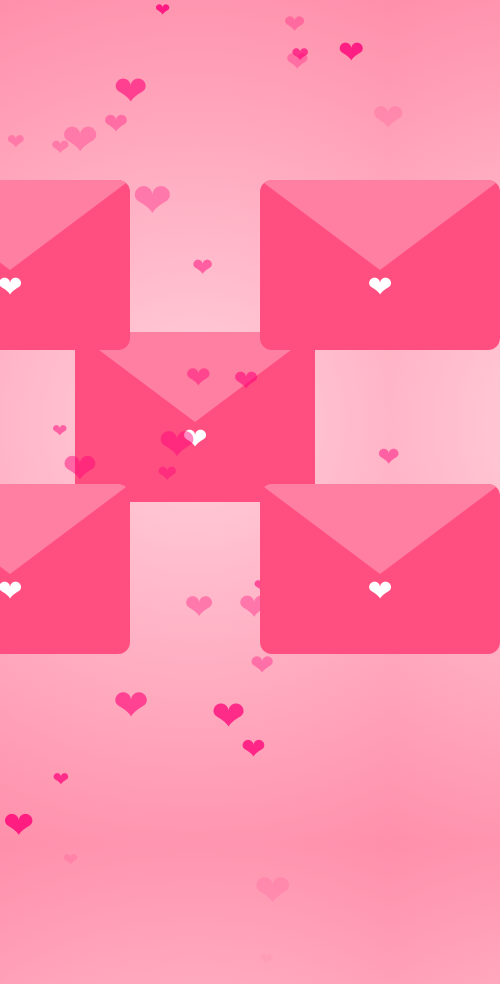
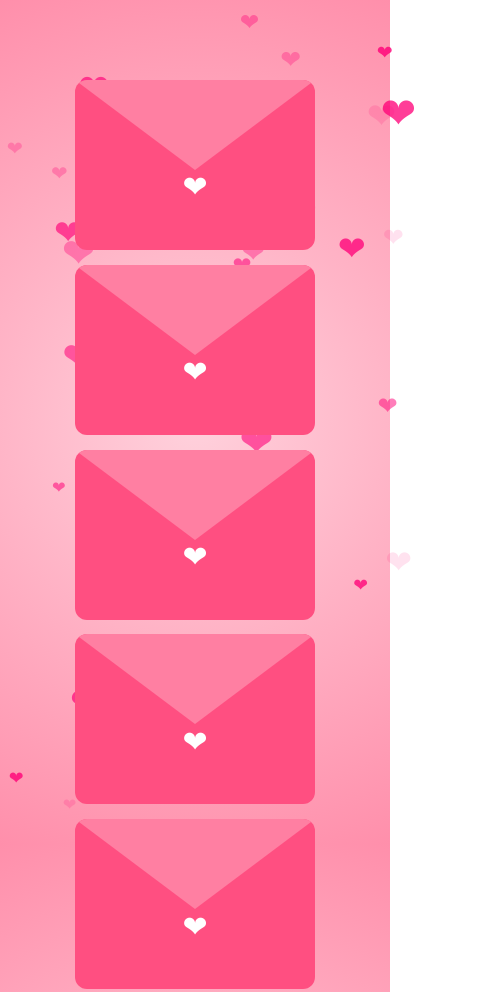
Before and after one commit to alexandisp/sof, a plain HTML site: page index.html in a window 390 px wide. Shown: the top 992 px of the page, 500 px wide, since content can reach past the window. Drawn offline with Linux system fonts and the light colour scheme.

Commit message:
Revise index.html for love letter design
Updated HTML structure and styles for love letters.

```diff
--- a/index.html
+++ b/index.html
@@ -2,7 +2,8 @@
 <html lang="es">
 <head>
 <meta charset="UTF-8">
-<title>para ti sof</title>
+<meta name="viewport" content="width=device-width, initial-scale=1.0">
+<title>Cartas de Amor 💌</title>
 
 <style>
 body {
@@ -19,16 +20,17 @@ body {
   height: 100%;
 }
 
-/* WRAPPER */
+/* ===================== */
+/* SOBRES Y CARTAS (BASE) */
+/* ===================== */
+
 .envelope-wrapper {
   position: absolute;
   width: 240px;
   height: 180px;
 }
 
-/* SOBRE */
 .envelope {
-  position: absolute;
   width: 240px;
   height: 170px;
   background: #ff4f81;
@@ -36,6 +38,7 @@ body {
   cursor: pointer;
   z-index: 3;
   overflow: hidden;
+  position: absolute;
 }
 
 .envelope::before {
@@ -59,7 +62,6 @@ body {
   animation: beat 1.4s infinite;
 }
 
-/* CARTA */
 .letter {
   position: absolute;
   width: 220px;
@@ -86,34 +88,57 @@ body {
   z-index: 4;
 }
 
-/* POSICIONES (MÁS AL CENTRO) */
-.center {
-  top: 50%;
-  left: 50%;
-  transform: translate(-50%, -50%);
+/* ===================== */
+/* POSICIONES PC */
+/* ===================== */
+
+.center { top: 50%; left: 50%; transform: translate(-50%, -50%); }
+.top-left { top: 180px; left: 260px; }
+.top-right { top: 180px; right: 260px; }
+.bottom-left { bottom: 180px; left: 260px; }
+.bottom-right { bottom: 180px; right: 260px; }
+
+/* ===================== */
+/* CELULAR */
+/* ===================== */
+
+@media (max-width: 768px) {
+
+  body {
+    overflow-y: auto;
   }
 
-.top-left {
-  top: 180px;
-  left: 260px;
+  .container {
+    display: flex;
+    flex-direction: column;
+    align-items: center;
+    gap: 80px;
+    padding: 80px 0;
   }
 
-.top-right {
-  top: 180px;
-  right: 260px;
+  .envelope-wrapper {
+    position: relative;
+    transform: scale(0.9);
   }
 
-.bottom-left {
-  bottom: 180px;
-  left: 260px;
+  .center,
+  .top-left,
+  .top-right,
+  .bottom-left,
+  .bottom-right {
+    top: auto;
+    left: auto;
+    right: auto;
+    bottom: auto;
+    transform: none;
   }
 
-.bottom-right {
-  bottom: 180px;
-  right: 260px;
 }
 
+/* ===================== */
 /* ANIMACIONES */
+/* ===================== */
+
 @keyframes beat {
   0% { transform: translate(-50%, -50%) scale(1); }
   25% { transform: translate(-50%, -50%) scale(1.35); }
@@ -125,14 +150,12 @@ body {
 @keyframes floatLeft { to { transform: translateX(-120vw); opacity: 0; } }
 @keyframes floatRight { to { transform: translateX(120vw); opacity: 0; } }
 
-/* CORAZONES */
 .heart {
   position: fixed;
   color: rgba(255, 0, 120, 0.85);
   pointer-events: none;
 }
 
-/* EFECTO */
 .envelope:hover {
   box-shadow: 0 0 35px rgba(255, 0, 120, 0.85);
 }
@@ -154,34 +177,22 @@ body {
 
   <div class="envelope-wrapper top-left" onclick="this.classList.toggle('open')">
     <div class="envelope"></div>
-    <div class="letter">
-      🌹<br><br>
-      Pensarte es sonreír sin darme cuenta.
-    </div>
+    <div class="letter">🌹<br><br>Pensarte es sonreír sin darme cuenta.</div>
   </div>
 
   <div class="envelope-wrapper top-right" onclick="this.classList.toggle('open')">
     <div class="envelope"></div>
-    <div class="letter">
-      💕<br><br>
-      Mi lugar seguro siempre eres tú.
-    </div>
+    <div class="letter">💕<br><br>Mi lugar seguro siempre eres tú.</div>
   </div>
 
   <div class="envelope-wrapper bottom-left" onclick="this.classList.toggle('open')">
     <div class="envelope"></div>
-    <div class="letter">
-      💘<br><br>
-      Contigo todo tiene sentido.
-    </div>
+    <div class="letter">💘<br><br>Contigo todo tiene sentido.</div>
   </div>
 
   <div class="envelope-wrapper bottom-right" onclick="this.classList.toggle('open')">
     <div class="envelope"></div>
-    <div class="letter">
-      💌<br><br>
-      Gracias por existir y por quedarte.
-    </div>
+    <div class="letter">💌<br><br>Gracias por existir y por quedarte.</div>
   </div>
 
 </div>
@@ -192,7 +203,7 @@ function crearCorazon() {
   h.className = 'heart';
   h.innerHTML = '❤';
 
-  h.style.fontSize = (16 + Math.random() * 32) + 'px';
+  h.style.fontSize = (14 + Math.random() * 30) + 'px';
   const d = 3 + Math.random() * 4;
 
   const side = Math.floor(Math.random() * 4);
@@ -217,7 +228,7 @@ function crearCorazon() {
   document.body.appendChild(h);
   setTimeout(() => h.remove(), d * 1000);
 }
-setInterval(crearCorazon, 120);
+setInterval(crearCorazon, 140);
 </script>
 
 </body>
```
Lines whose indentation alone changed are shown as unchanged.
